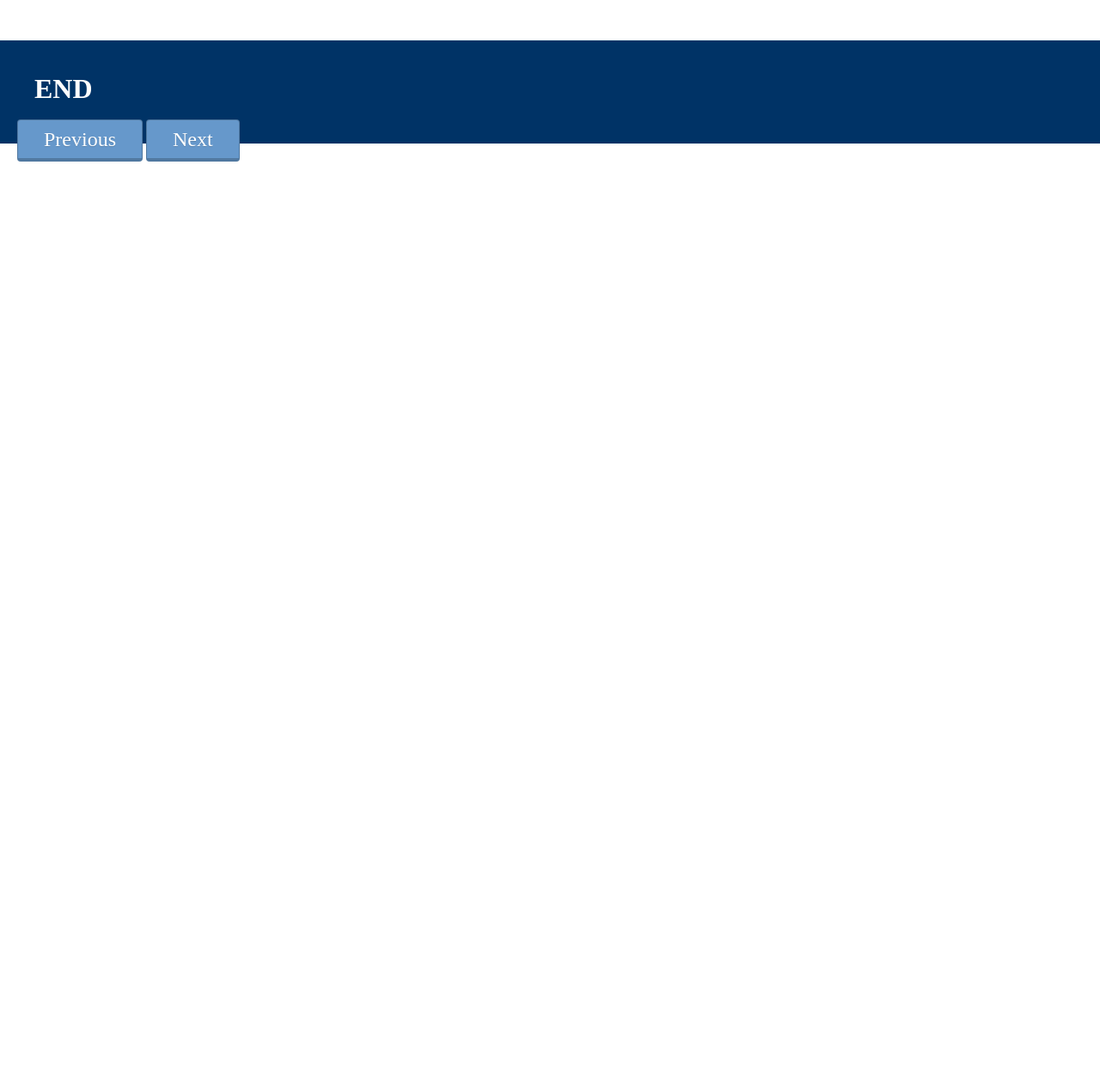
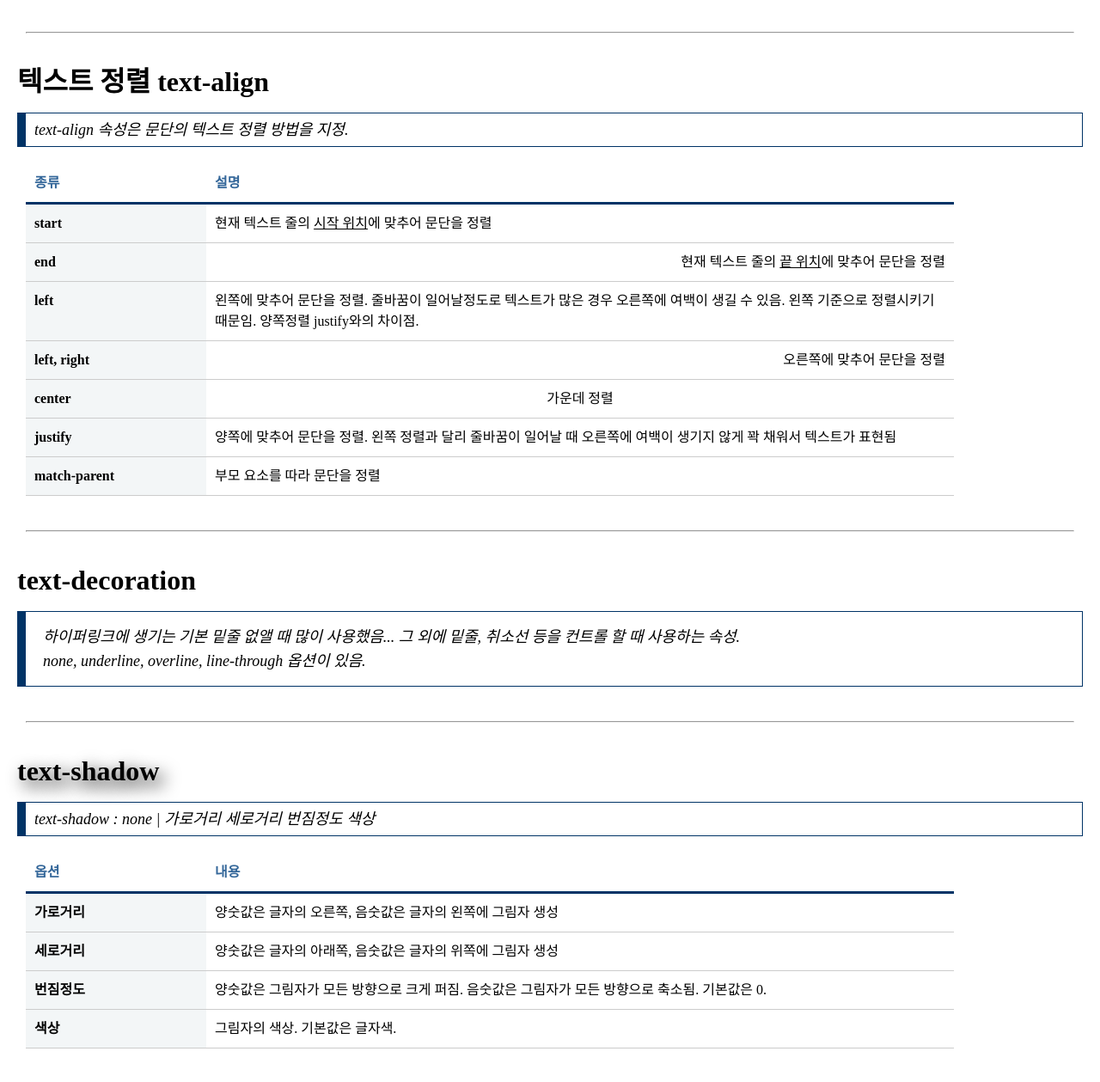
Before and after one commit to iteach12/html_css_js_basic, a website: page views/css-07.html in a window 1280 px wide. Shown: the part 2241-3500 px from the top of the page at 86% size. Before the commit the page ends 2429 px from the top, so only its background shows below. Drawn offline with Linux system fonts and the light colour scheme; a web font is replaced by a local one.

Commit message:
text-decoration, text-shadow

```diff
--- a/views/css-07.html
+++ b/views/css-07.html
@@ -152,7 +152,7 @@
       <thead>
         <tr>
           <th scope="cols">종류</th>
-          <th scope="cols">주소</th>
+          <th scope="cols">설명</th>
         </tr>
       </thead>
       <tbody>
@@ -216,6 +216,105 @@
         </tr>
       </tbody>
     </table>
+    <hr />
+    <h3>텍스트 정렬 text-align</h3>
+    <blockquote>text-align 속성은 문단의 텍스트 정렬 방법을 지정.</blockquote>
+    <table class="type09">
+      <thead>
+        <tr>
+          <th scope="cols">종류</th>
+          <th scope="cols">설명</th>
+        </tr>
+      </thead>
+      <tbody>
+        <tr>
+          <th scope="row">start</th>
+          <td style="text-align: start">
+            현재 텍스트 줄의 <u>시작 위치</u>에 맞추어 문단을 정렬
+          </td>
+        </tr>
+        <tr>
+          <th scope="row">end</th>
+          <td style="text-align: end">
+            현재 텍스트 줄의 <u>끝 위치</u>에 맞추어 문단을 정렬
+          </td>
+        </tr>
+        <tr>
+          <th scope="row">left</th>
+          <td style="text-align: left">
+            왼쪽에 맞추어 문단을 정렬. 줄바꿈이 일어날정도로 텍스트가 많은 경우
+            오른쪽에 여백이 생길 수 있음. 왼쪽 기준으로 정렬시키기 때문임.
+            양쪽정렬 justify와의 차이점.
+          </td>
+        </tr>
+        <tr>
+          <th scope="row">left, right</th>
+          <td style="text-align: right">오른쪽에 맞추어 문단을 정렬</td>
+        </tr>
+        <tr>
+          <th scope="row">center</th>
+          <td style="text-align: center">가운데 정렬</td>
+        </tr>
+        <tr>
+          <th scope="row">justify</th>
+          <td style="text-align: justify">
+            양쪽에 맞추어 문단을 정렬. 왼쪽 정렬과 달리 줄바꿈이 일어날 때
+            오른쪽에 여백이 생기지 않게 꽉 채워서 텍스트가 표현됨
+          </td>
+        </tr>
+        <tr>
+          <th scope="row">match-parent</th>
+          <td style="text-align: match-parent">부모 요소를 따라 문단을 정렬</td>
+        </tr>
+      </tbody>
+    </table>
+    <hr />
+    <h3>text-decoration</h3>
+    <blockquote>
+      <p>
+        하이퍼링크에 생기는 기본 밑줄 없앨 때 많이 사용했음... 그 외에 밑줄,
+        취소선 등을 컨트롤 할 때 사용하는 속성.
+      </p>
+      <p>none, underline, overline, line-through 옵션이 있음.</p>
+    </blockquote>
+    <hr />
+    <h3
+      style="font-size: xx-large; color: #000; text-shadow: 7px 7px 20px #000"
+    >
+      text-shadow
+    </h3>
+    <blockquote>
+      text-shadow : none | 가로거리 세로거리 번짐정도 색상
+    </blockquote>
+    <table class="type09">
+      <thead>
+        <tr>
+          <th scope="cols">옵션</th>
+          <th scope="cols">내용</th>
+        </tr>
+      </thead>
+      <tbody>
+        <tr>
+          <th scope="row">가로거리</th>
+          <td>양숫값은 글자의 오른쪽, 음숫값은 글자의 왼쪽에 그림자 생성</td>
+        </tr>
+        <tr>
+          <th scope="row">세로거리</th>
+          <td>양숫값은 글자의 아래쪽, 음숫값은 글자의 위쪽에 그림자 생성</td>
+        </tr>
+        <tr>
+          <th scope="row">번짐정도</th>
+          <td>
+            양숫값은 그림자가 모든 방향으로 크게 퍼짐. 음숫값은 그림자가 모든
+            방향으로 축소됨. 기본값은 0.
+          </td>
+        </tr>
+        <tr>
+          <th scope="row">색상</th>
+          <td>그림자의 색상. 기본값은 글자색.</td>
+        </tr>
+      </tbody>
+    </table>
 
     <footer>
       <div class="footer-design">
```
